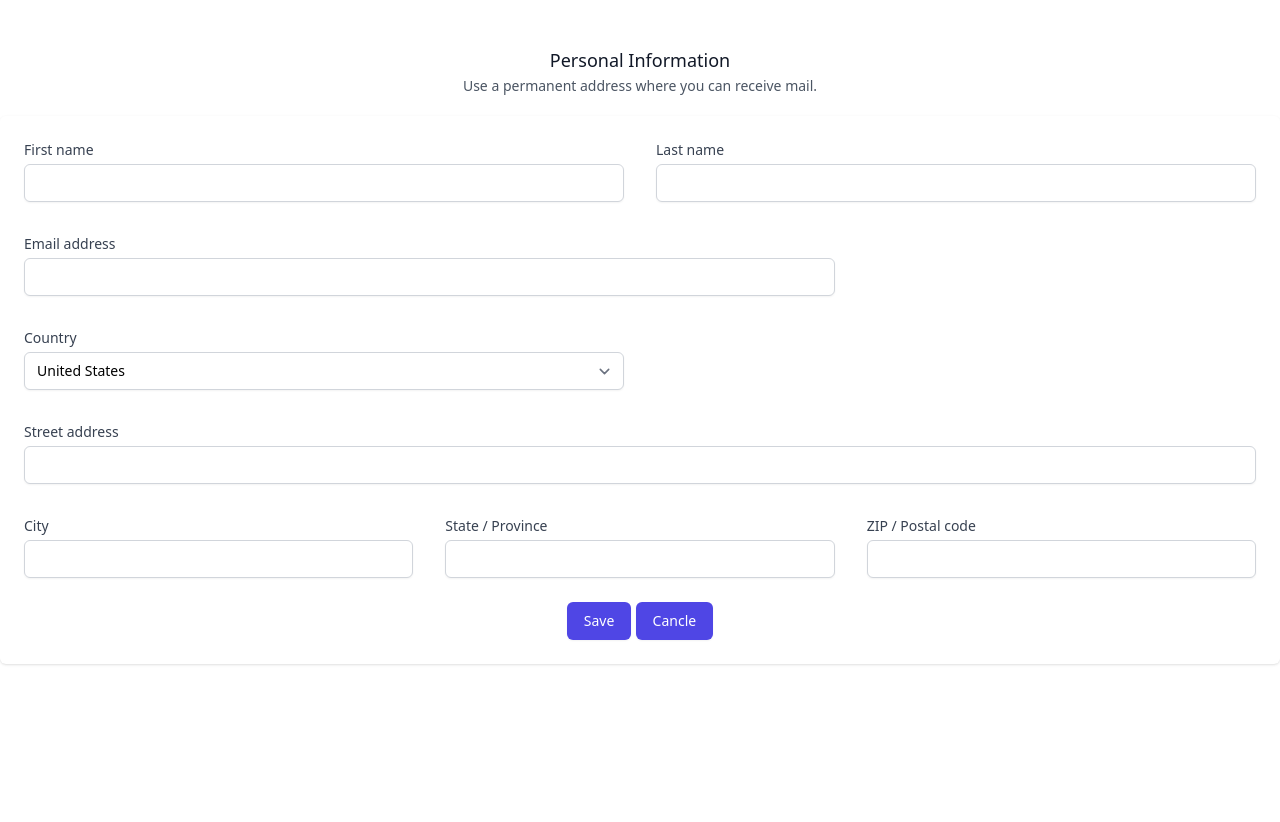
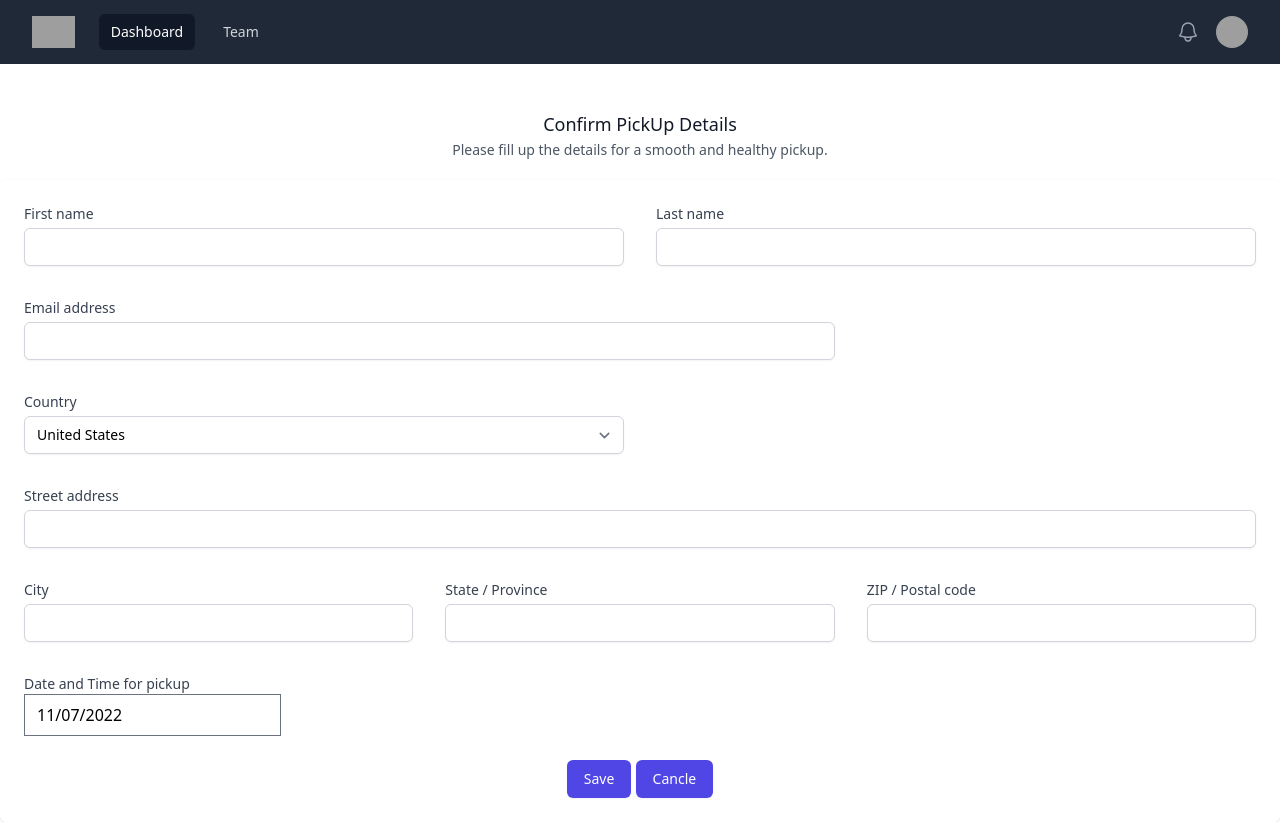
Before and after one commit to rajagoat/earth-day-c2g, a Next.js app in the folder frontend/: page /foodbank/confirmpickup in a window 1280 px wide. Before the commit the page ends 800 px from the top, so only its background shows below. Built offline with nearby package versions, Linux system fonts and the light colour scheme; grey boxes are pictures that could not be loaded.

Commit message:
Added calander and time to confirmpickup Page:wq .

```diff
--- a/frontend/pages/foodbank/confirmpickup.js
+++ b/frontend/pages/foodbank/confirmpickup.js
@@ -1,14 +1,28 @@
+import { useState } from "react";
+
+import DatePicker from "react-datepicker";
+import "react-datepicker/dist/react-datepicker.css";
+
+import Navbar from "../../components/Navbar";
+
 const confirmpickup = () => {
+
+  const [startDate, setStartDate] = useState(new Date());
+  let handleColor = (time) => {
+    return time.getHours() > 12 ? "text-success" : "text-error";
+  };
+
     return (
         <div className="mt-10 sm:mt-0">
+          <Navbar />
   <div className="md:grid md:grid-cols-2 md:gap-5">
     <div className="md:col-span-2">
       <div className="px-4 sm:px-0">
       <br></br>
         <br></br>
         <center>
-        <h3 className="text-lg font-medium leading-6 text-gray-900">Personal Information</h3>
-        <p className="mt-1 text-sm text-gray-600">Use a permanent address where you can receive mail.</p>
+        <h3 className="text-lg font-medium leading-6 text-gray-900">Confirm PickUp Details</h3>
+        <p className="mt-1 text-sm text-gray-600">Please fill up the details for a smooth and healthy pickup.</p>
         </center>
       </div>
     </div>
@@ -123,6 +137,21 @@ const confirmpickup = () => {
                   className="mt-1 block w-full rounded-md border-gray-300 shadow-sm focus:border-indigo-500 focus:ring-indigo-500 sm:text-sm"
                 />
               </div>
+
+
+              <div className="col-span-6 sm:col-span-3 lg:col-span-2">
+                <label htmlFor="postal-code" className="block text-sm font-medium text-gray-700">
+                  Date and Time for pickup
+                </label>
+                  <DatePicker
+                    showTimeSelect
+                    selected={startDate}
+                    onChange={(date) => setStartDate(date)}
+                    timeClassName={handleColor}
+                  />
+              </div>
+
+
             </div>
           </div>
 
@@ -149,6 +178,7 @@ const confirmpickup = () => {
       </form>
     </div>
   </div>
+
 </div>
     );
 }
```
